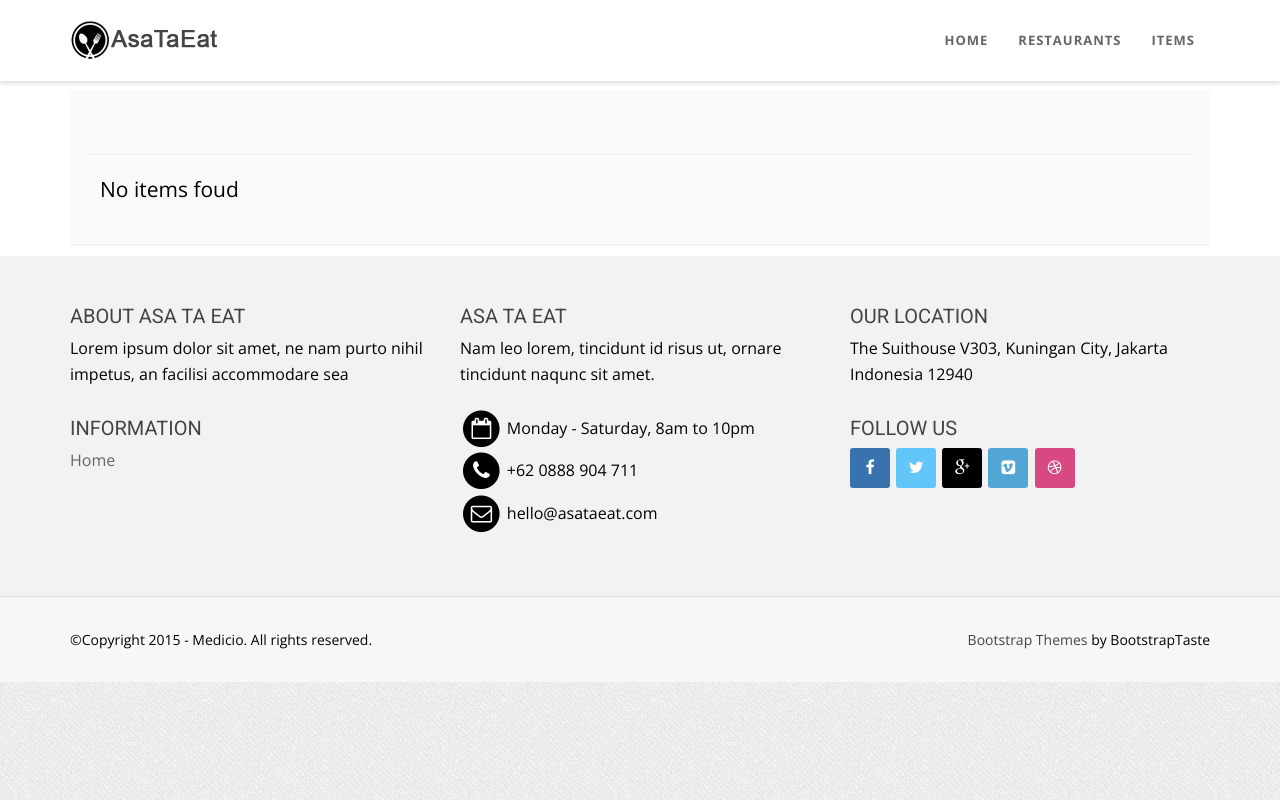
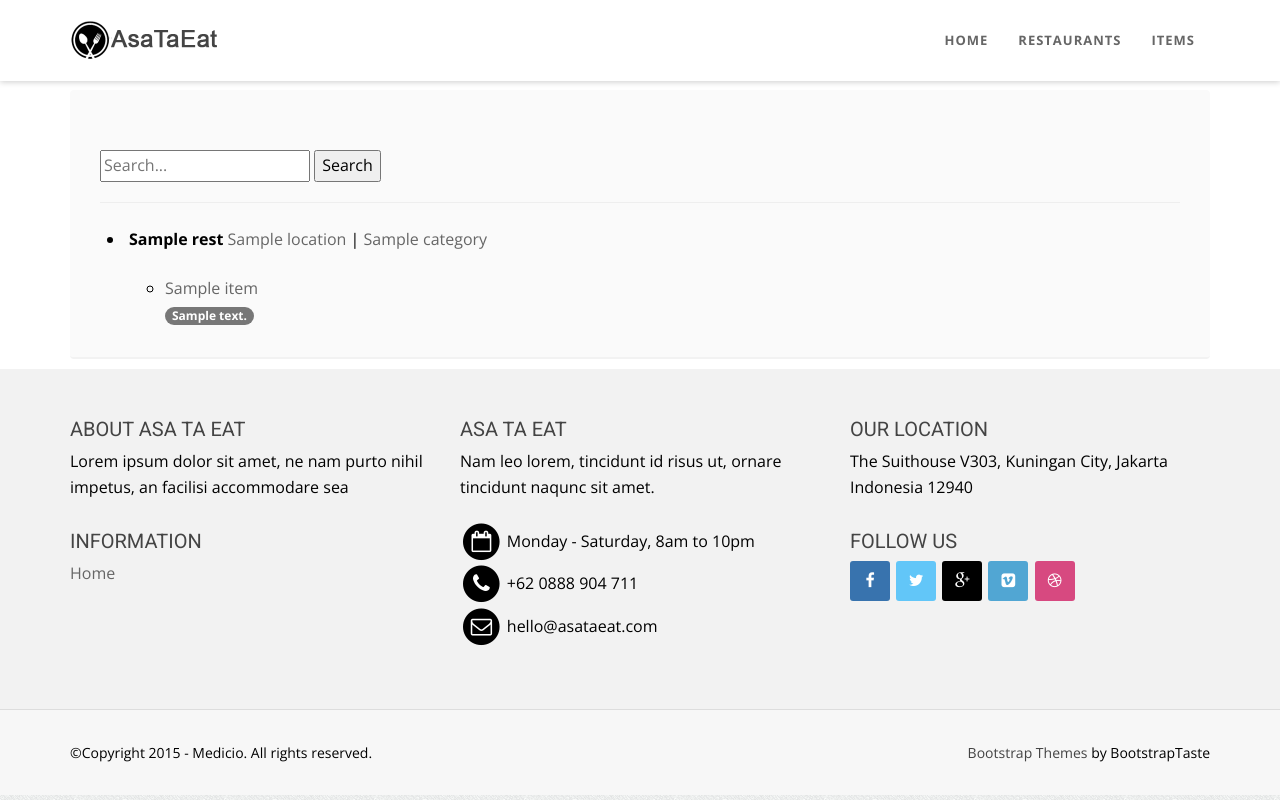
Before and after one commit to estebie/Django_Basic_Training, a Django app: template src/profiles/templates/profiles/user.html in a window 1280 px wide. Run offline with Django 3.2, Linux system fonts and the light colour scheme; the template is opened without the code that fills it: most values are stand-ins (such as "Sample title", 1, 10 or a date in 2020); some libraries are stand-ins or nearby versions.

Commit message:
Create a robust search.

```diff
--- a/src/profiles/templates/profiles/user.html
+++ b/src/profiles/templates/profiles/user.html
@@ -8,23 +8,43 @@
 {% block content %}
 <section id="callaction" class="home-section paddingtop-90 paddingbot-10">
         <div class="container">
+             <!-- <div class="row">
+                <div class="col-md-12" style="margin-bottom:10px">
+                    <form class="form" method="GET" action=".">
+                        <input type="text" name="query" placeholder="Search..." value="{{ request.GET.query }}">
+                        <button class"btn btn-default" type="submit">Search</button>
+                    </form>
+                </div>
+             </div> -->
              <div class="row">
                  <div class="col-md-12">
                      <div class="callaction bg-gray">
                         <div class="row">
-                            <h1 style="padding-top: 4px">{{ user.username }}</h1>
-                            <hr>
+                            <h1>{{ user.username }}</h1>
                         </div>
-                        {% if user.restaurantlocation_set.all.exists %}
+                        <div class="row">
+                            <div class="col-md-12" style="margin-bottom:10px">
+                                <form class="form" method="GET" action=".">
+                                    <input type="text" name="query" placeholder="Search..." value="{{ request.GET.query }}">
+                                    <button class"btn btn-default" type="submit">Search</button>
+                                </form>
+                            </div>
+                         </div>
+                         <hr>
+                        {% if locations %}
                         <div class="row">
                             <ul>
-                                {% for rest in user.restaurantlocation_set.all %}
+                                {% for rest in locations %}
                                     <li>
-                                        <p style="padding: 4px"><b>{{ rest.name }}</b> {{ rest.location }} | {{ rest.category }}</p>
+                                        <p style="padding: 4px">
+                                            <b>{{ rest.name }}</b>
+                                            <a href="{{ request.path }}?query={{ rest.location }}">{{ rest.location }}</a> |
+                                            <a href="{{ request.path }}?query={{ rest.category }}">{{ rest.category }}</a>
+                                        </p>
                                         <ul>
                                             {% for item in rest.item_set.all %}
                                                 <li>
-                                                    {{ item.name }}
+                                                    <a href="{{ request.path }}?query={{ item.name }}">{{ item.name }}</a>
                                                     {% for ing in item.get_contents %}
                                                     <br/>
                                                     <span class="badge badge-default">{{ ing }}</span>
```
Also changed, not shown: src/profiles/views.py (+13 -2 lines), src/restaurants/models.py (+25 -0 lines), src/db.sqlite3.
